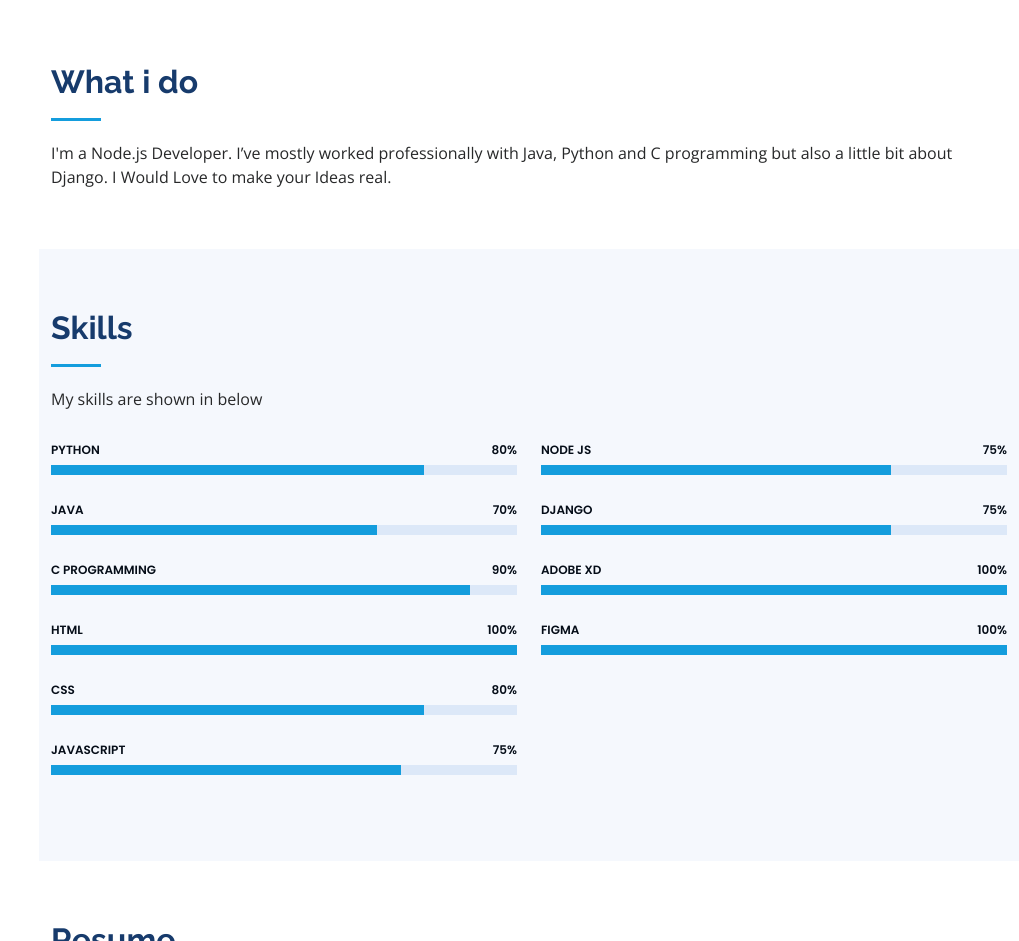
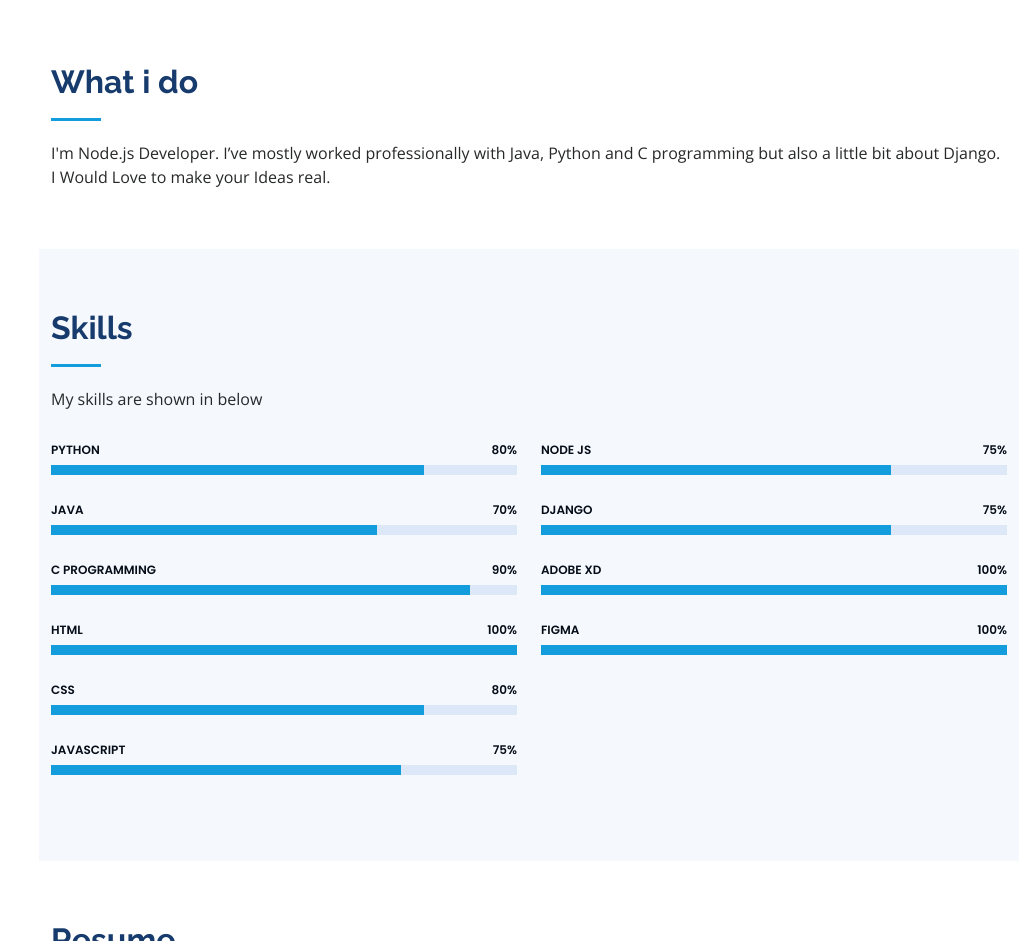
Before and after one commit to melvinjoy3/personla-website, a plain HTML site: page index.html in a window 1280 px wide. Shown: the part 1428-2369 px from the top of the page, without its empty margins (261-1280 px from the left). Drawn offline with nearby package versions, Linux system fonts and the light colour scheme.

Commit message:
Update index.html

```diff
--- a/index.html
+++ b/index.html
@@ -124,7 +124,7 @@
 
         <div class="section-title">
           <h2>What i do</h2>
-          <p>I'm a Node.js Developer. I’ve mostly worked professionally with Java, Python and C programming but also a little bit about Django. I Would Love to make your Ideas real.</div>
+          <p>I'm Node.js Developer. I’ve mostly worked professionally with Java, Python and C programming but also a little bit about Django. I Would Love to make your Ideas real.</div>
 
         <!-- <div class="row no-gutters">
 
```
